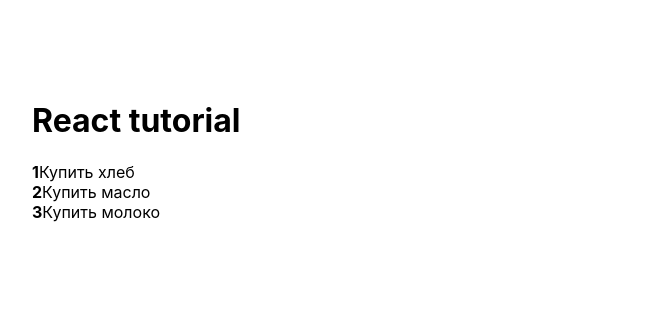
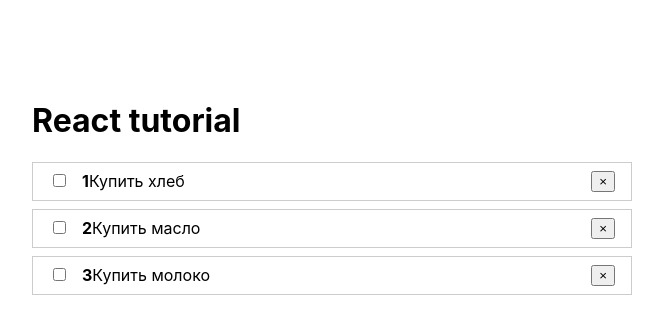
Before and after one commit to Chervoktin/learning-react, a React (Create React App) app: page / in a window 1280 px wide. Shown: the top 334 px of the page, without its empty margins (308-971 px from the left). Built offline with nearby package versions, Linux system fonts and the light colour scheme.

Commit message:
changed TodoItem.js

```diff
--- a/src/Todo/TodoItem.js
+++ b/src/Todo/TodoItem.js
@@ -1,17 +1,39 @@
 import React from "react";
 import PropTypes from "prop-types";
+
+const styles = {
+  li: {
+      display: 'flex',
+      justifyContent: 'space-between',
+      alignItems:'center',
+      padding: '.5rem 1rem',
+      border: '1px solid #ccc',
+      boredRadius: '4px',
+      marginBottom: '.5rem'
+  },
+  input:{
+    marginRight: '1rem'
+  }
+}
+
+
+
 function TodoItem({ todo, index }) {
   return (
-    <li>
-      <strong>{index + 1}</strong>
-      {todo.title}
+    <li style={styles.li}>
+      <span>
+        <input type="checkbox" style={styles.input} />
+        <strong>{index + 1}</strong>
+        {todo.title}
+      </span>
+      <button>&times;</button>
     </li>
   );
 }
 
 TodoItem.propTypes = {
   todo: PropTypes.object.isRequired,
-  index: PropTypes.number.isRequired
+  index: PropTypes.number.isRequired,
 };
 
 export default TodoItem;
```
